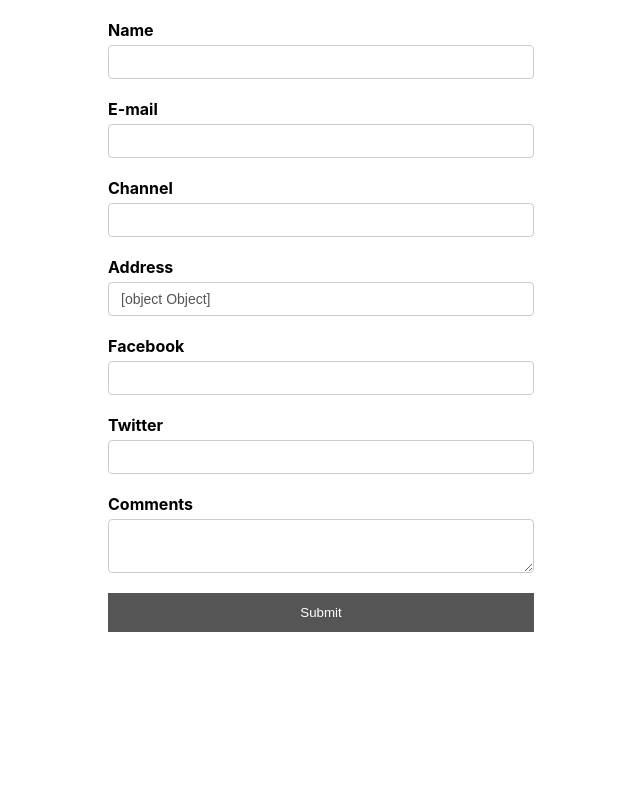
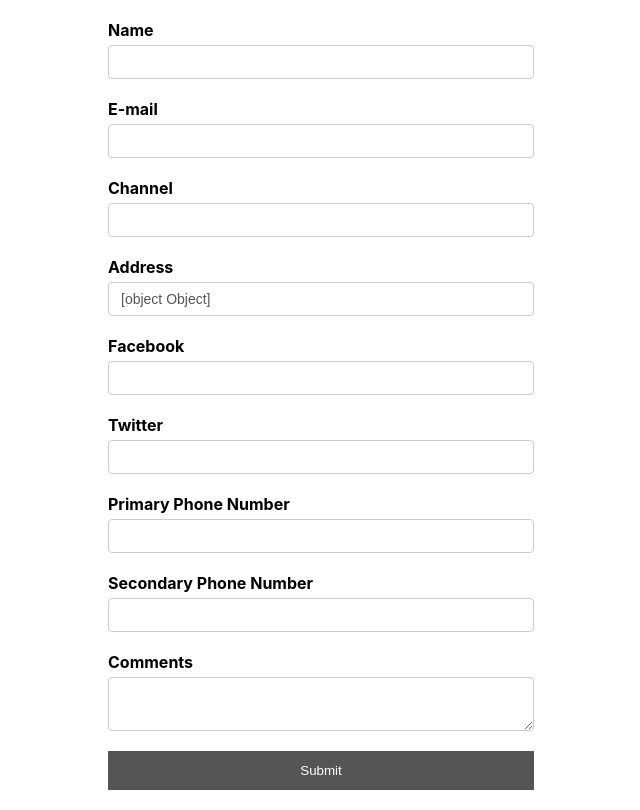
Before and after one commit to Haybuka/React-combo, a React (Create React App) app: page / in a window 1280 px wide. Shown: the whole page, without its empty margins (319-959 px from the left). Built offline with nearby package versions, Linux system fonts and the light colour scheme.

Commit message:
Handling value array formatting

```diff
--- a/src/components/formik/YoutubeForm.js
+++ b/src/components/formik/YoutubeForm.js
@@ -12,7 +12,8 @@ const YoutubeForm = () => {
     social : {
         facebook : '',
         twitter : ''
-    }
+    },
+    phoneNumbers : ['','']
   };
 
   const onSubmit = (values) => {
@@ -82,6 +83,14 @@ const YoutubeForm = () => {
           <ErrorMessage name="twitter" />
         </div>
         <div className="form-control">
+          <label htmlFor="primaryPh">Primary Phone Number</label>
+          <Field type="text" id="primaryPh" name="phoneNumbers[0]" />
+        </div>
+        <div className="form-control">
+          <label htmlFor="secondaryPh">Secondary Phone Number</label>
+          <Field type="text" id="secondaryPh" name="phoneNumbers[1]" />
+        </div>
+        <div className="form-control">
           <label htmlFor="comments">Comments</label>
           <Field as="textarea" type="text" id="comments" name="comments" />
           <ErrorMessage name="comments" />
```
Also changed, not shown: 1 other file (tests, documents, lock files or other folders).
